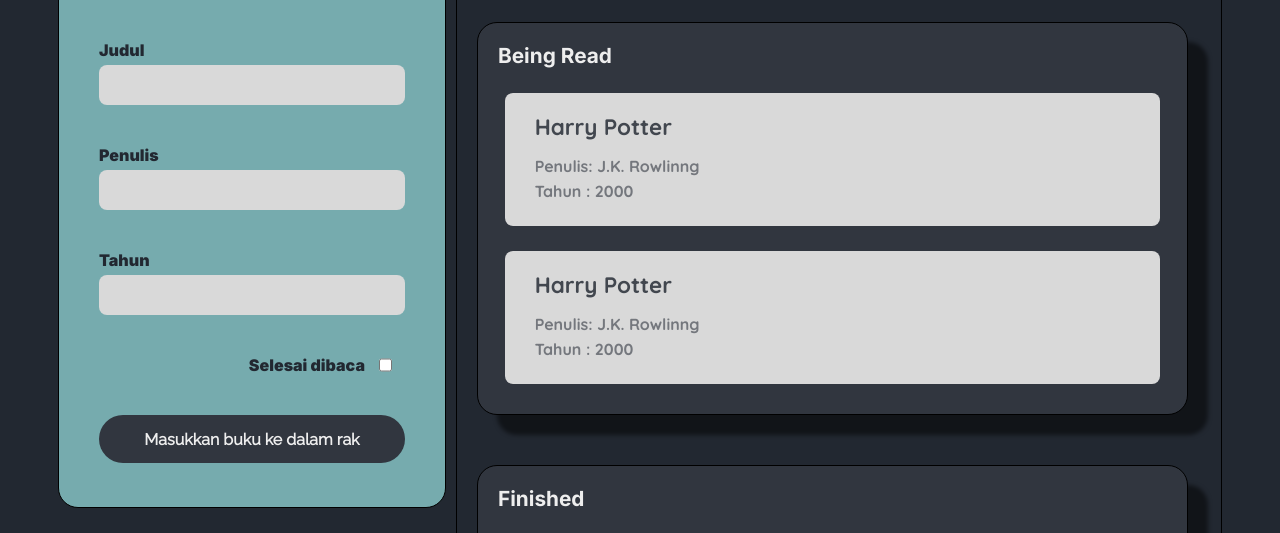
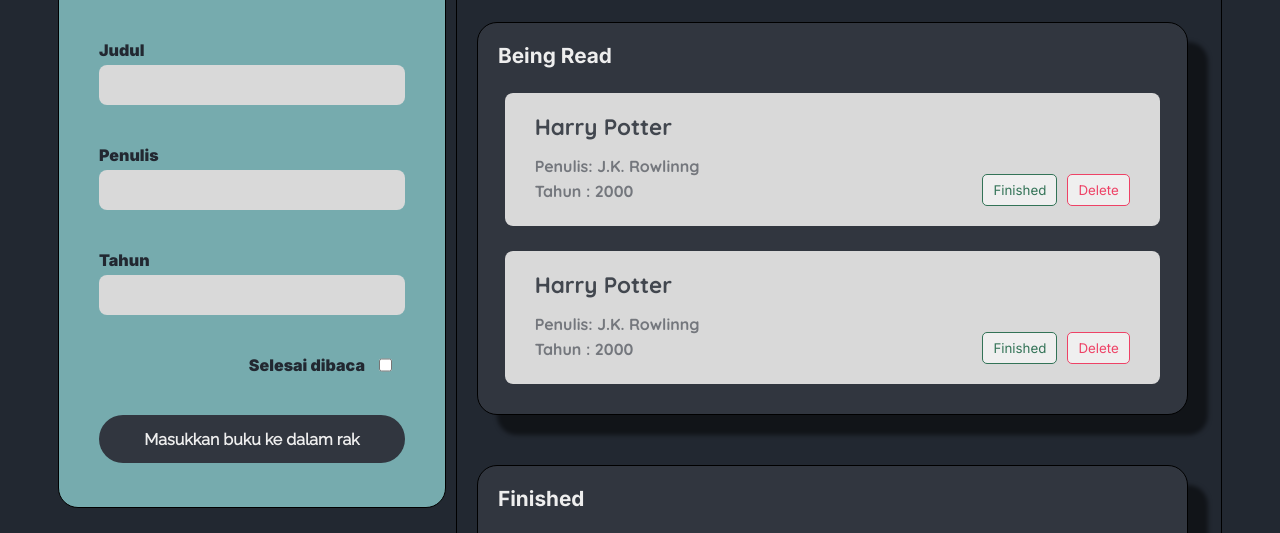
Before and after one commit to AzrilFahmiardi/Bookshelf, a plain HTML site: page index.html in a window 1280 px wide. Shown: the part 261-794 px from the top of the page. Drawn offline with Linux system fonts and the light colour scheme.

Commit message:
menambah tombol delete dan pindah rak

```diff
--- a/css/style.css
+++ b/css/style.css
@@ -186,6 +186,40 @@ main .child-content .book {
   font-family: "Quicksand";
   font-weight: 900;
   margin-top: 25px;
+
+  display: flex;
+  flex-direction: row;
+  justify-content: space-between;
+}
+main .child-content .book .status-button {
+  display: flex;
+  align-items: flex-end;
+  gap: 10px;
+}
+main .child-content .book .status-button button {
+  height: 2rem;
+  width: fit-content;
+  padding: 0px 10px;
+  font-family: "Inter";
+  border-radius: 5px;
+  cursor: pointer;
+  border: 0;
+}
+main .child-content .book .status-button .finished {
+  color: #337357;
+  border: 1px solid #337357;
+}
+main .child-content .book .status-button .finished:hover {
+  color: #eee;
+  background-color: #337357;
+}
+main .child-content .book .status-button .delete {
+  color: #ee4266;
+  border: 1px solid #ee4266;
+}
+main .child-content .book .status-button .delete:hover {
+  color: #eee;
+  background-color: #ee4266;
 }
 main .child-content .book h3 {
   margin: 0;
--- a/index.html
+++ b/index.html
@@ -39,22 +39,40 @@
           <div id="being-read" class="book-container">
             <h2 class="book-shelf-title">Being Read</h2>
             <div class="book">
+              <div class="inner">
                 <h3>Harry Potter</h3>
                 <p>Penulis: J.K. Rowlinng</p>
                 <p>Tahun : 2000</p>
               </div>
+              <div class="status-button">
+                <button class="finished">Finished</button>
+                <button class="delete">Delete</button>
+              </div>
+            </div>
             <div class="book">
+              <div class="inner">
                 <h3>Harry Potter</h3>
                 <p>Penulis: J.K. Rowlinng</p>
                 <p>Tahun : 2000</p>
+              </div>
+              <div class="status-button">
+                <button class="finished">Finished</button>
+                <button class="delete">Delete</button>
+              </div>
             </div>
           </div>
           <div id="finished" class="book-container">
             <h2 class="book-shelf-title">Finished</h2>
             <div class="book">
+              <div class="inner">
                 <h3>Harry Potter</h3>
                 <p>Penulis: J.K. Rowlinng</p>
                 <p>Tahun : 2000</p>
+              </div>
+              <div class="status-button">
+                <button class="finished">Finished</button>
+                <button class="delete">Delete</button>
+              </div>
             </div>
           </div>
         </div>
```
Lines whose indentation alone changed are shown as unchanged.
